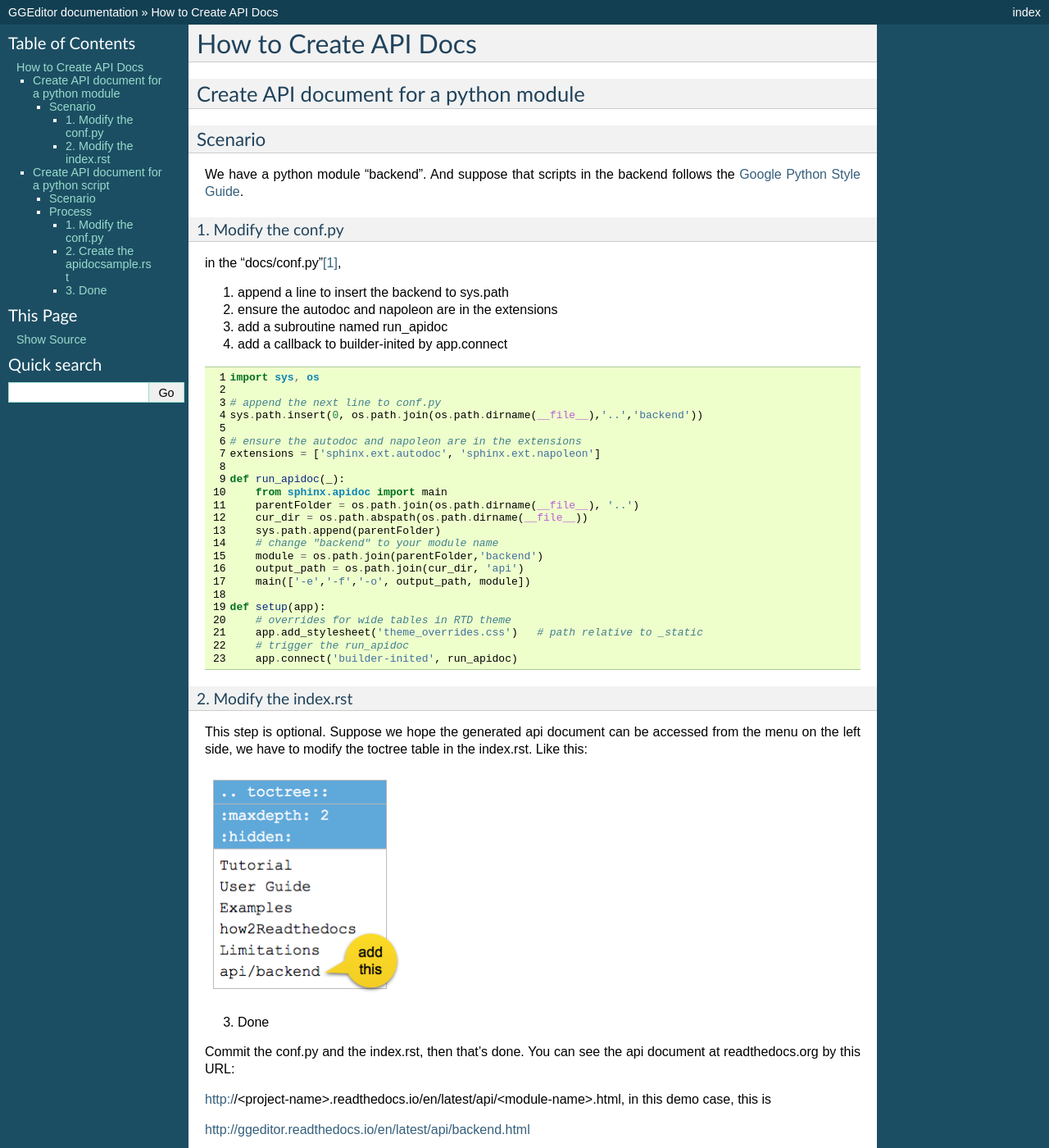
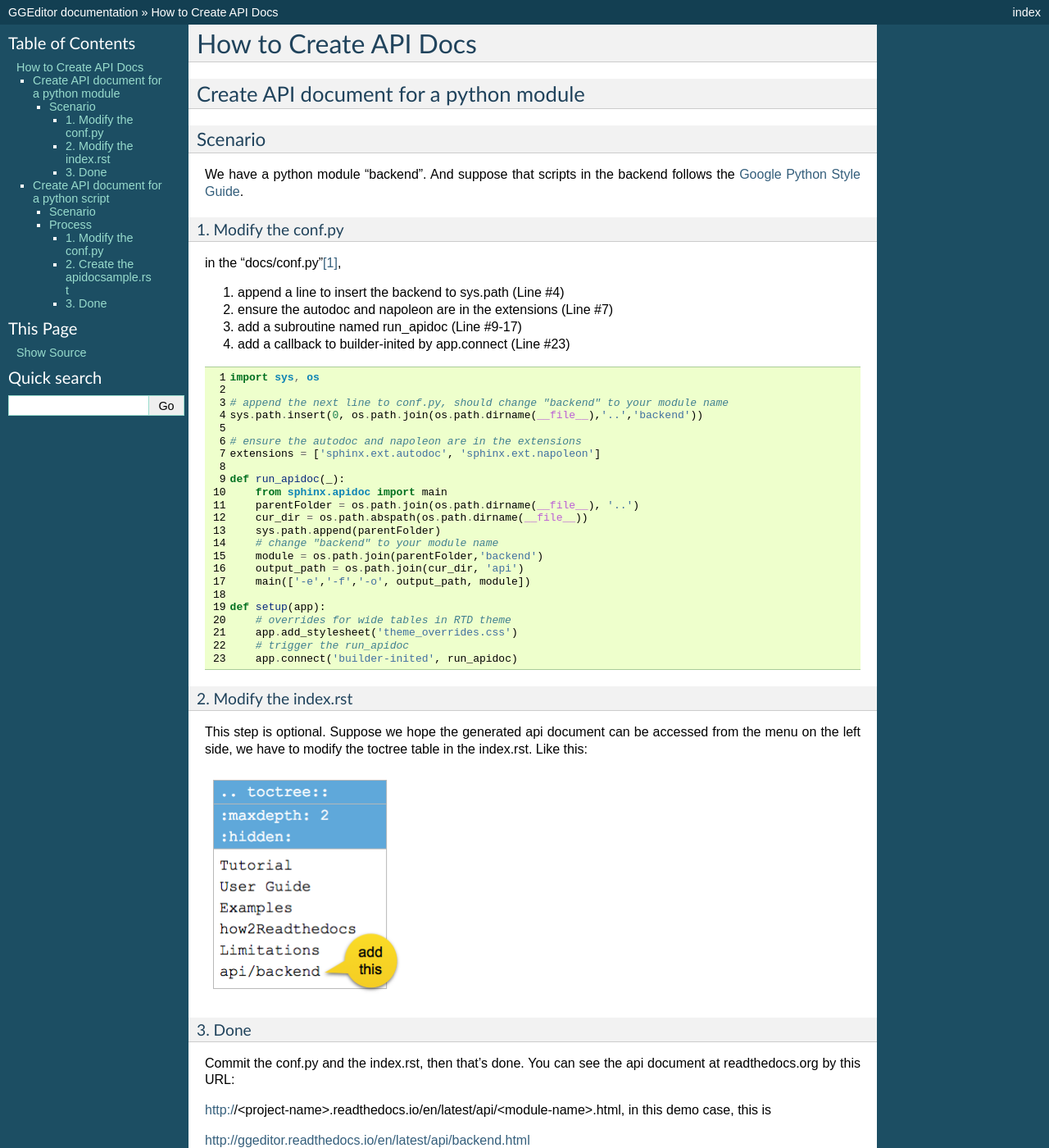
Before and after one commit to iapyeh/GGeditor, a Sphinx documentation site: the page built from docs/ApiDoc.rst, in a window 1280 px wide and 1400 px high. Shown: the whole window at 82% size. Built offline with Sphinx 7.4.7, drawn with Linux system fonts in a browser that asks for light colours; pages that are not in the unit, such as notebooks, are missing from menus; some of the changed text lies outside the part shown.

Commit message:
Google Docs reST Editor@2016-12-1 17:0:23

```diff
--- a/docs/ApiDoc.rst
+++ b/docs/ApiDoc.rst
@@ -23,10 +23,10 @@ We have a python module "backend". And suppose that scripts in the backend follo
 
 in the "docs/conf.py"\ [#F1]_\ ,
 
-#. append a line to insert the backend to sys.path
-#. ensure the autodoc and napoleon are in the extensions
-#. add a subroutine named run_apidoc
-#. add a callback to builder-inited by app.connect
+#. append a line to insert the backend to sys.path (Line #4)
+#. ensure the autodoc and napoleon are in the extensions (Line #7)
+#. add a subroutine named run_apidoc (Line #9-17)
+#. add a callback to builder-inited by app.connect (Line #23)
 
 
 .. code-block:: python
@@ -34,7 +34,7 @@ in the "docs/conf.py"\ [#F1]_\ ,
 
     import sys, os
 
-    # append the next line to conf.py
+    # append the next line to conf.py, should change "backend" to your module name
     sys.path.insert(0, os.path.join(os.path.dirname(__file__),'..','backend'))
 
     # ensure the autodoc and napoleon are in the extensions
@@ -52,7 +52,7 @@ in the "docs/conf.py"\ [#F1]_\ ,
 
     def setup(app):
         # overrides for wide tables in RTD theme
-        app.add_stylesheet('theme_overrides.css')   # path relative to _static
+        app.add_stylesheet('theme_overrides.css')
         # trigger the run_apidoc
         app.connect('builder-inited', run_apidoc)
 
@@ -66,7 +66,10 @@ This step is optional. Suppose we hope the generated api document can be accesse
 
 \ |IMG1|\
 
+.. _h732845536db30978122116f26674:
+
 3. Done
+~~~~~~~
 
 Commit the conf.py and the index.rst, then that's done. You can see the api document at readthedocs.org by this URL:
 
@@ -96,10 +99,10 @@ Process
 1.  Modify the conf.py
 ~~~~~~~~~~~~~~~~~~~~~~
 
-in the "docs/conf.py"\ [#F2]_\ ,
+in the "docs/conf.py",
 
-#. append a line to insert the backend to sys.path
-#. ensure the autodoc and napoleon are in the extensions
+#. append a line to insert the backend to sys.path (Line #4)
+#. ensure the autodoc and napoleon are in the extensions (Line #7)
 
 
 .. code-block:: python
```
Also changed, not shown: other parts of docs/ApiDoc.rst (+0 -1 lines).
